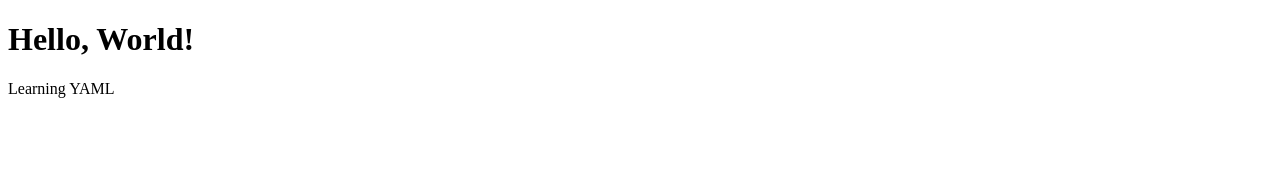
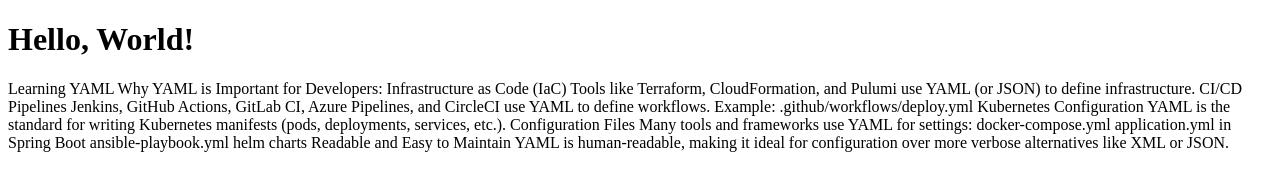
Before and after one commit to Anu-Mernstack/Practice-YAML, a plain HTML site: page index.html in a window 1280 px wide. Drawn offline with Linux system fonts and the light colour scheme.

Commit message:
Update index.html

```diff
--- a/index.html
+++ b/index.html
@@ -6,6 +6,17 @@
 </head>
 <body>
   <h1>Hello, World!</h1>
-  <p>Learning YAML</p>
+  <p>Learning YAML
+  Why YAML is Important for Developers:
+
+Infrastructure as Code (IaC) Tools like Terraform, CloudFormation, and Pulumi use YAML (or JSON) to define infrastructure.
+
+CI/CD Pipelines Jenkins, GitHub Actions, GitLab CI, Azure Pipelines, and CircleCI use YAML to define workflows. Example: .github/workflows/deploy.yml
+
+Kubernetes Configuration YAML is the standard for writing Kubernetes manifests (pods, deployments, services, etc.).
+
+Configuration Files Many tools and frameworks use YAML for settings: docker-compose.yml application.yml in Spring Boot ansible-playbook.yml helm charts
+
+Readable and Easy to Maintain YAML is human-readable, making it ideal for configuration over more verbose alternatives like XML or JSON.</p>
 </body>
 </html>
```
